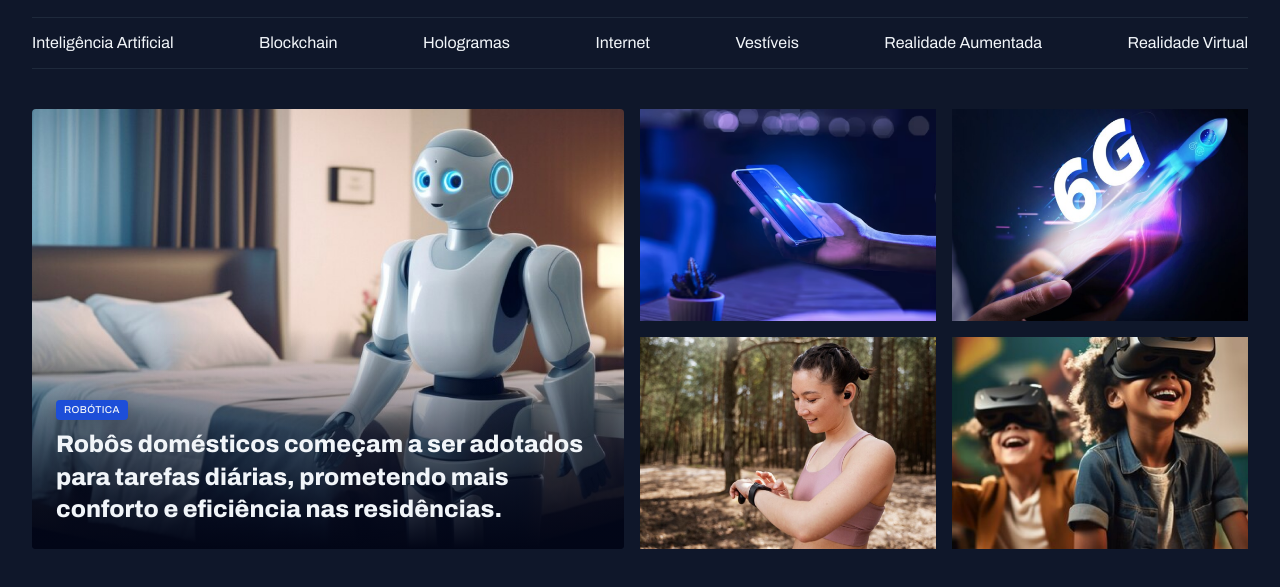
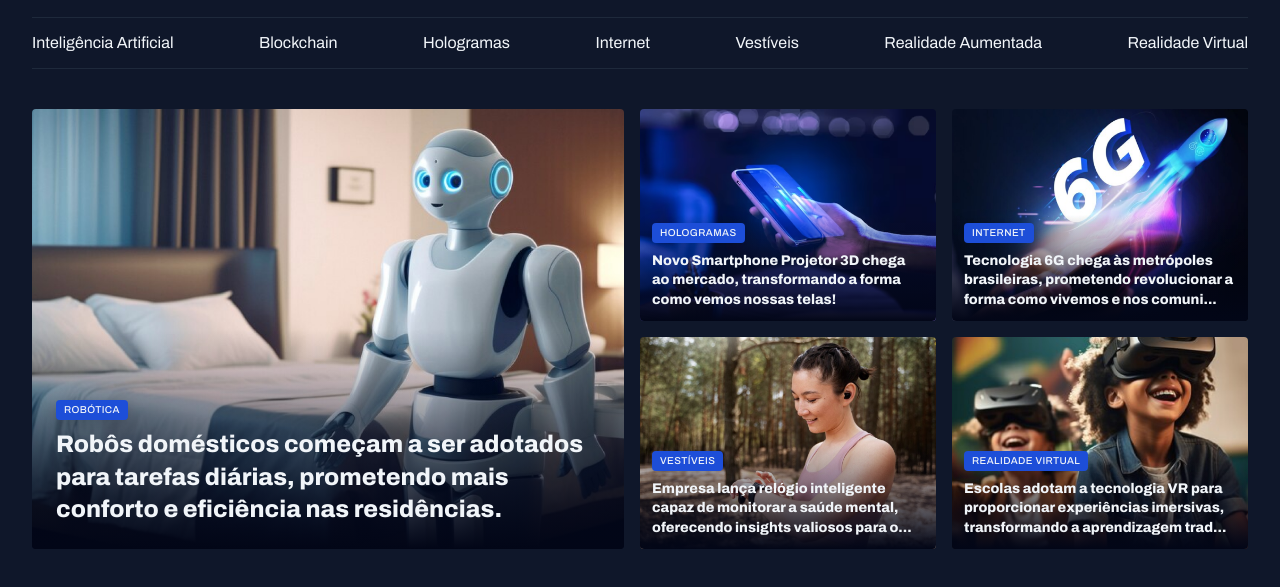
Before and after one commit to nerialdosilva/portalDeNoticias, a plain HTML site: page index.html in a window 1280 px wide. Shown: the part 55-642 px from the top of the page. Drawn offline with Linux system fonts and the light colour scheme.

Commit message:
finalizando a seção destaques.

```diff
--- a/index.html
+++ b/index.html
@@ -58,21 +58,46 @@
             </figure>
 
             <div class="grid grid-cols-2 gap-16">
-                <div>
-                    <img src="assets/images/Image 02.png" alt="">
-                </div>
+                <figure class="card">
+                    <img src="assets/images/Image 02.png" alt=" Novo Smartphone Projetor 3D chega ao mercado, transformando a forma como vemos nossas telas!">
 
-                <div>
-                    <img src="assets/images/Image 03.png" alt="">
-                </div>
+                    <figcaption>
+                        <span class="content-tag">Hologramas</span>
+                        <h2 class="text-lg">
+                            Novo Smartphone Projetor 3D chega ao mercado, transformando a forma como vemos nossas telas!
+                        </h2>
+                    </figcaption>
+                </figure>
 
-                <div>
-                    <img src="assets/images/Image 04.png" alt="">
-                </div>
+                <figure class="card">
+                    <img src="assets/images/Image 03.png" alt=" Tecnologia 6G chega às metrópoles brasileiras, prometendo revolucionar a forma como vivemos e nos comunicamos.">
+                    <figcaption>
+                        <span class="content-tag">Internet</span>
+                        <h2 class="text-lg">
+                            Tecnologia 6G chega às metrópoles brasileiras, prometendo revolucionar a forma como vivemos e nos comuni...
+                        </h2>
+                    </figcaption>
+                </figure>
 
-                <div>
+                <figure class="card">
+                    <img src="assets/images/Image 04.png" alt="Empresa lança relógio inteligente capaz de monitorar a saúde mental, oferecendo insights valiosos para o bem-estar pessoal.">
+                    <figcaption>
+                        <span class="content-tag">Vestíveis</span>
+                        <h2 class="text-lg">
+                            Empresa lança relógio inteligente capaz de monitorar a saúde mental, oferecendo insights valiosos para o...
+                        </h2>
+                    </figcaption>
+                </figure>
+
+                <figure class="card">
                     <img src="assets/images/Image 05.png" alt="">
-                </div>
+                    <figcaption>
+                        <span class="content-tag">Realidade Virtual</span>
+                        <h2 class="text-lg">
+                            Escolas adotam a tecnologia VR para proporcionar experiências imersivas, transformando a aprendizagem trad...
+                        </h2>
+                    </figcaption>
+                </figure>
             </div>
 
         </section>
--- a/styles/section.css
+++ b/styles/section.css
@@ -28,6 +28,10 @@
 
         padding: 24px;
 
+        &:has(.text-lg) {
+            padding: 12px;
+        }
+
         h2 {
             margin-top: 8px;
         }
```
Also changed, not shown: 2 other files.
